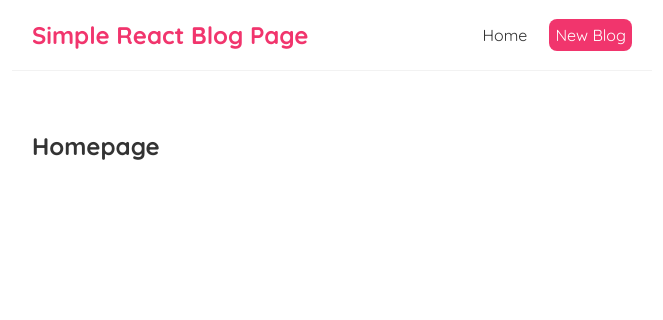
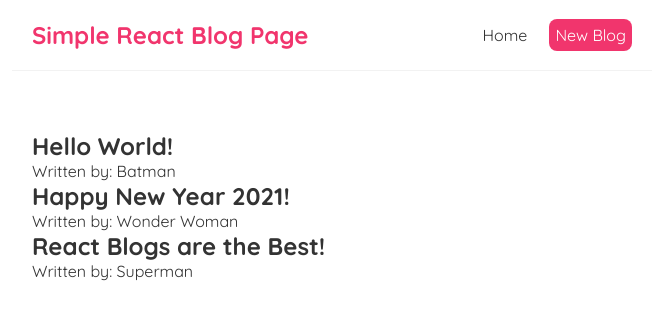
Before and after one commit to DevLukeHere/react-blog-app, a React (Create React App) app in the folder react-blog/: page / in a window 1280 px wide. Shown: the top 320 px of the page, without its empty margins (308-971 px from the left). Built offline with nearby package versions, Linux system fonts and the light colour scheme.

Commit message:
Add Static Blog Posts

```diff
--- a/react-blog/src/Home.js
+++ b/react-blog/src/Home.js
@@ -1,7 +1,20 @@
+import { useState } from 'react';
+
 const Home = () => {
+  const [blogs, setBlogs] = useState([
+    { title:"Hello World!", body:"Blah...blah...blah...", author: "Batman", id: 1},
+    { title:"Happy New Year 2021!", body:"Blah...blah...blah...", author: "Wonder Woman", id: 2},
+    { title:"React Blogs are the Best!", body:"Blah...blah...blah...", author: "Superman", id: 3}
+  ]);
+
   return (
     <div className="home">
-      <h2>Homepage</h2>
+      {blogs.map((blog) => (
+        <div className="blog-preview" key={blog.id}>
+          <h2>{ blog.title }</h2>
+          <p>Written by: { blog.author }</p>
+        </div>
+      ))}
     </div>
   );
 }
```
